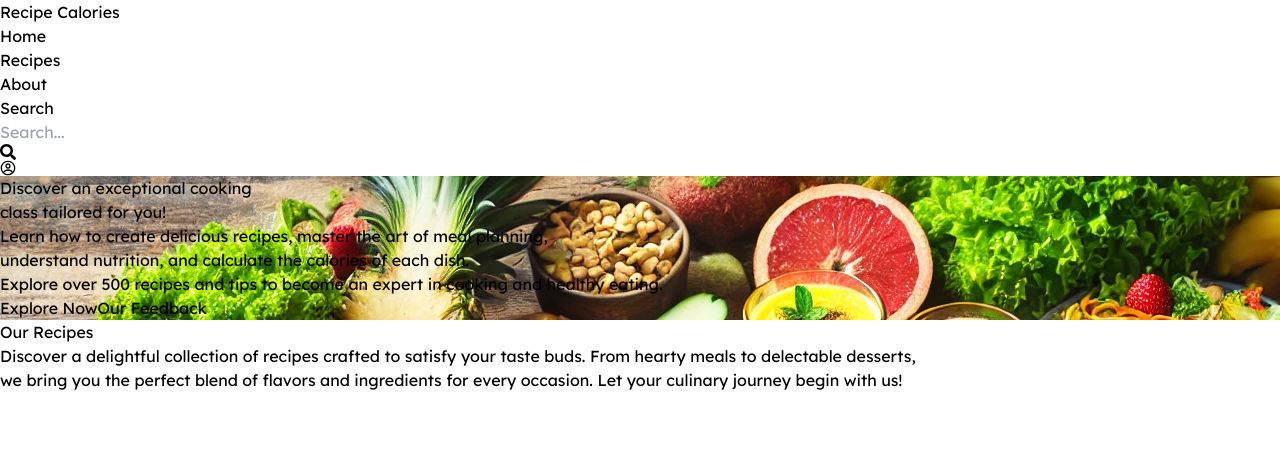
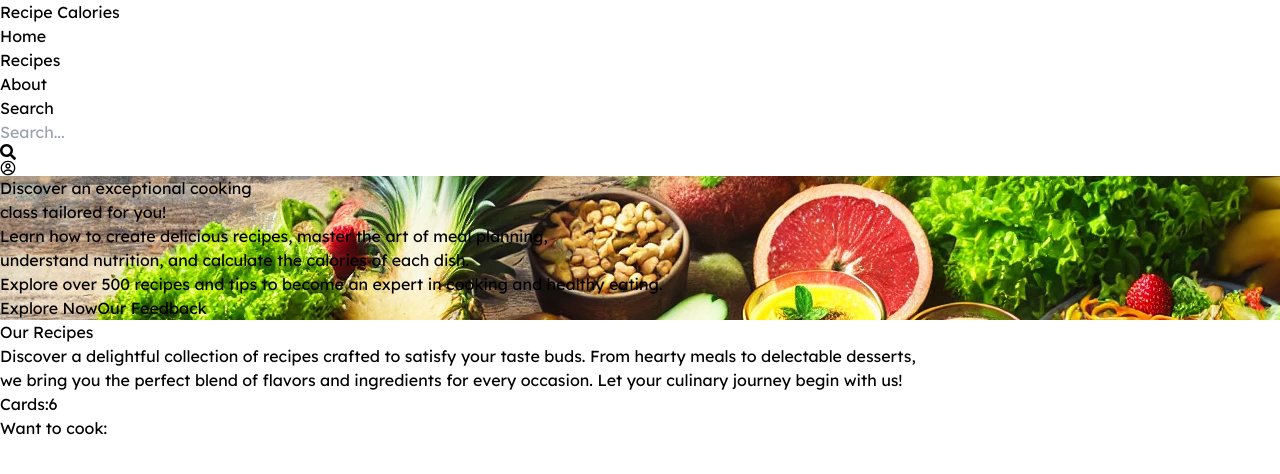
Before and after one commit to brainiac1010/Recipe-Calories, a React (Vite) app: page / in a window 1280 px wide. Shown: the top 474 px of the page. Built offline with nearby package versions, Linux system fonts and the light colour scheme.

Commit message:
proptypes add ,countArea,card add

```diff
--- a/src/App.jsx
+++ b/src/App.jsx
@@ -4,7 +4,7 @@ import Banner from './components/banner/Banner';
 import Container from './container/container';
 import Recipes from './components/Our Recipes/Recipes';
 import Cards from './components/Recepie-cards/Cards';
-
+import CountArea from './components/countArea/countArea';
 
 function App() {
   return (
@@ -15,7 +15,12 @@ function App() {
         <Nav />
         <Banner />
         <Recipes></Recipes>
-        <Cards></Cards>
+
+        <div className='md:flex'>
+          <Cards></Cards>
+          <CountArea></CountArea>
+        </div>
+
 
 
       </Container>
--- a/src/components/Recepie-cards/Cards.jsx
+++ b/src/components/Recepie-cards/Cards.jsx
@@ -11,8 +11,8 @@ const Cards = () => {
         .then(data=>setCards(data))
     },[])
     return (
-        <div>
-
+        <div className="md:w-2/3">
+            <h2 className="text-5xl">Cards:{cards.length} </h2>
         </div>
     );
 };
--- /dev/null
+++ b/src/components/countArea/CountArea.jsx
@@ -0,0 +1,13 @@
+
+
+const countArea = () => {
+    return (
+        <div className="md:w-1/3">
+            <h2>
+            Want to cook:
+            </h2>
+        </div>
+    );
+};
+
+export default countArea;
```
Also changed, not shown: src/components/card/Card.jsx (added, +16 -0 lines).
